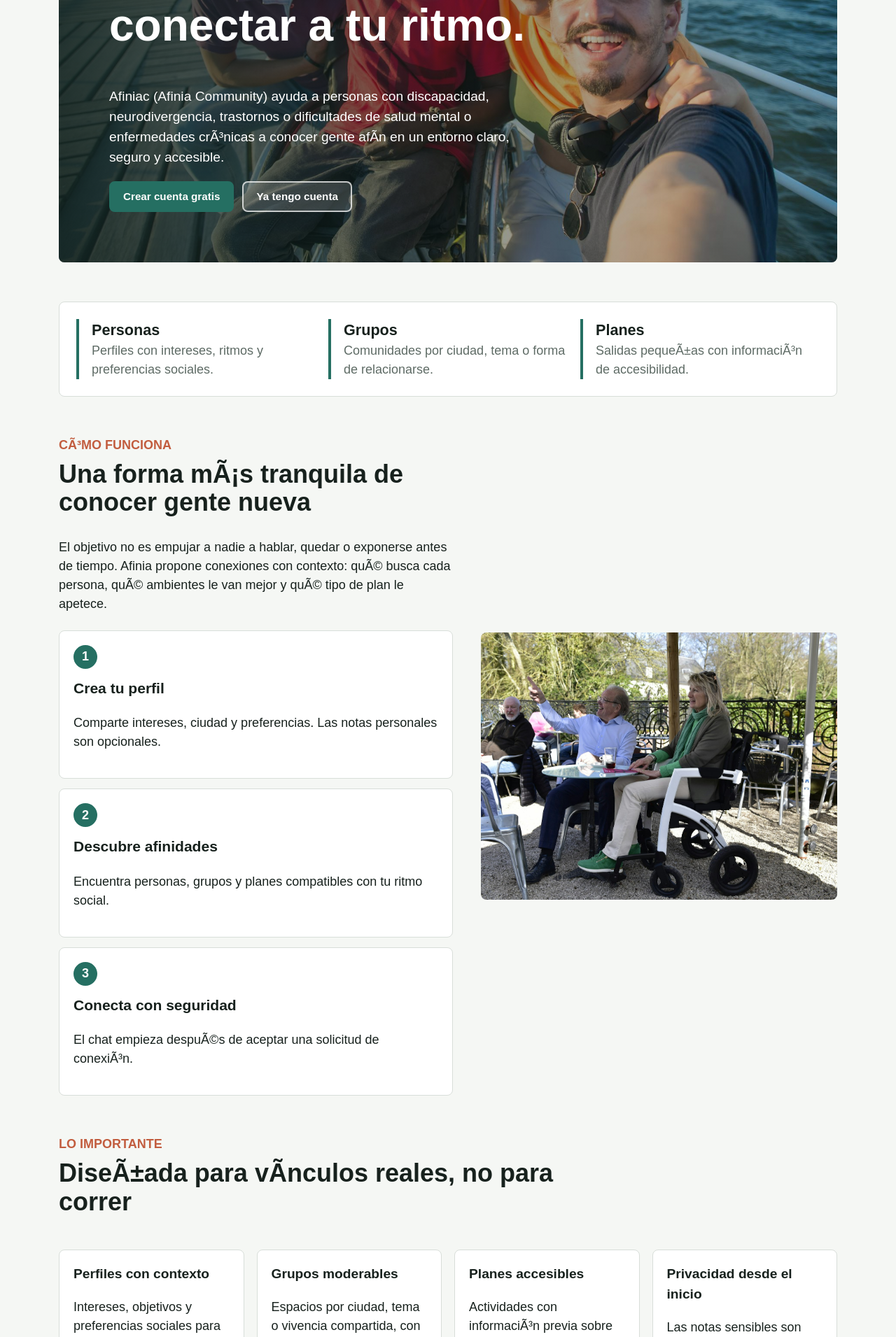
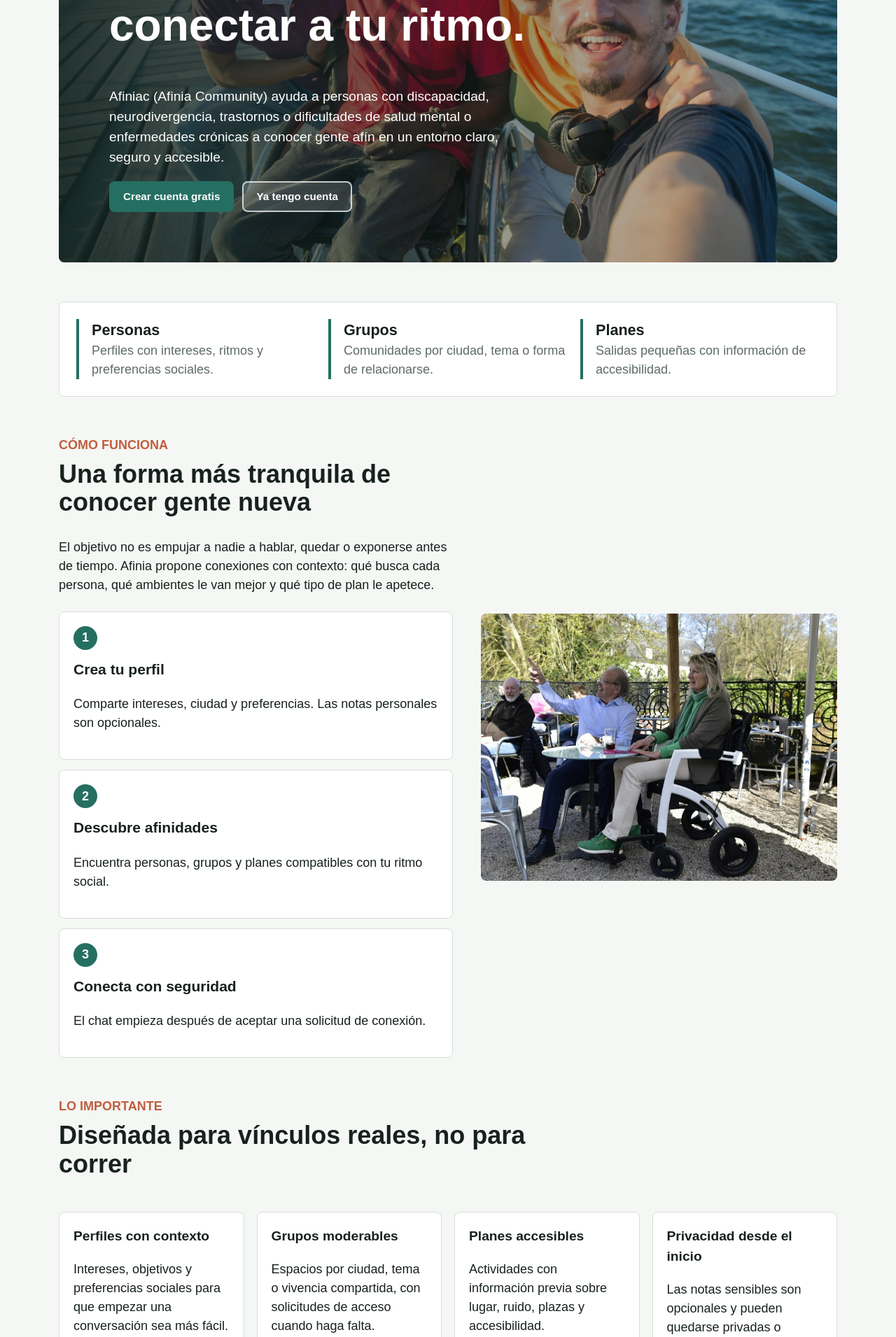
Before and after one commit to cristiandg79/Afinia, a Django app: page / in a window 1280 px wide. Shown: the part 366-2277 px from the top of the page at 70% size. Run offline with Django 4.2, Linux system fonts and the light colour scheme.

Commit message:
Corregir ortografia y textos codificados

```diff
--- a/accounts/management/commands/fill_random_profiles.py
+++ b/accounts/management/commands/fill_random_profiles.py
@@ -24,10 +24,10 @@
     ]
     bios = [
         'Me gusta conocer gente con calma, hablar primero y hacer planes sencillos.',
-        'Busco conversaciones honestas, planes tranquilos y personas con empatia.',
+        'Busco conversaciones honestas, planes tranquilos y personas con empatía.',
         'Me encantan los paseos, el cine, la música y los cafés largos.',
         'Estoy aquí para conocer personas afines sin prisas y con respeto.',
-        'Valoro la comunicacion clara, el humor y los espacios accesibles.',
+        'Valoro la comunicación clara, el humor y los espacios accesibles.',
         'Prefiero empezar por chat y quedar cuando ambas personas estemos cómodas.',
         'Me apetecen planes pequeños, gente cercana y conversaciones naturales.',
         'Disfruto de los planes culturales, las tardes tranquilas y aprender cosas nuevas.',
--- a/accounts/models.py
+++ b/accounts/models.py
@@ -39,7 +39,7 @@
     class Smoker(models.TextChoices):
         NO = 'no', 'No'
         SOMETIMES = 'sometimes', 'A veces'
-        YES = 'yes', 'Si'
+        YES = 'yes', 'Sí'
         PREFER_NOT_SAY = 'prefer_not_say', 'Prefiero no decirlo'
 
     user = models.OneToOneField(settings.AUTH_USER_MODEL, on_delete=models.CASCADE, related_name='profile')
--- a/accounts/permissions.py
+++ b/accounts/permissions.py
@@ -25,7 +25,7 @@
     def wrapper(request, *args, **kwargs):
         if is_site_admin(request.user):
             return view_func(request, *args, **kwargs)
-        messages.error(request, 'No tienes permisos para acceder a moderacion.')
+        messages.error(request, 'No tienes permisos para acceder a moderación.')
         return redirect('dashboard')
 
     return wrapper
--- a/accounts/views.py
+++ b/accounts/views.py
@@ -519,7 +519,7 @@
             (Profile.Sex.WOMAN, 'Mujeres'),
             (Profile.Sex.MAN, 'Hombres'),
         ],
-        'orientation_choices': [('', 'Cualquier orientaciÃ³n'), *Profile.Orientation.choices],
+        'orientation_choices': [('', 'Cualquier orientación'), *Profile.Orientation.choices],
         'situation_choices': HEALTH_CONTEXT_CHOICES,
     })
 
@@ -596,7 +596,7 @@
             connection.status = Connection.Status.ACCEPTED
             connection.save()
             get_or_create_private_conversation(request.user, target)
-            messages.success(request, 'Hay conexiÃ³n mutua. Ya podÃ©is hablar.')
+            messages.success(request, 'Hay conexión mutua. Ya podéis hablar.')
         else:
             from messaging.notifications import notify_user
 
@@ -615,7 +615,7 @@
     if not url_has_allowed_host_and_scheme(next_url, allowed_hosts={request.get_host()}):
         next_url = receiver.profile.get_absolute_url()
     if receiver == request.user:
-        messages.info(request, 'Ese eres tÃº.')
+        messages.info(request, 'Ese eres tú.')
         return redirect('dashboard')
     if users_are_blocked(request.user, receiver):
         messages.info(request, 'No puedes solicitar conectar con un usuario bloqueado.')
@@ -762,7 +762,7 @@
     for photo in publication.photos.all():
         photo.image.delete(save=False)
     publication.delete()
-    messages.success(request, 'Publicacion eliminada.')
+    messages.success(request, 'Publicación eliminada.')
     return redirect_after_moderation(request)
 
 
--- a/publications/models.py
+++ b/publications/models.py
@@ -31,7 +31,7 @@
         ordering = ['created_at']
 
     def __str__(self):
-        return f'Foto de publicacion {self.publication_id}'
+        return f'Foto de publicación {self.publication_id}'
 
 
 class PublicationLike(models.Model):
--- a/publications/views.py
+++ b/publications/views.py
@@ -74,7 +74,7 @@
             publication.save()
             for photo in form.cleaned_data.get('photos', []):
                 PublicationPhoto.objects.create(publication=publication, image=photo)
-            messages.success(request, 'Publicacion creada.')
+            messages.success(request, 'Publicación creada.')
             return redirect('publication_feed')
     else:
         form = PublicationForm()
--- a/templates/accounts/home.html
+++ b/templates/accounts/home.html
@@ -8,7 +8,7 @@
     <div class="landing-hero__content">
         <p class="eyebrow">Comunidad inclusiva</p>
         <h1>Amistad, citas y grupos para conectar a tu ritmo.</h1>
-        <p>Afiniac (Afinia Community) ayuda a personas con discapacidad, neurodivergencia, trastornos o dificultades de salud mental o enfermedades crÃ³nicas a conocer gente afÃ­n en un entorno claro, seguro y accesible.</p>
+        <p>Afiniac (Afinia Community) ayuda a personas con discapacidad, neurodivergencia, trastornos o dificultades de salud mental o enfermedades crónicas a conocer gente afín en un entorno claro, seguro y accesible.</p>
         <div class="actions">
             <a class="button" href="{% url 'signup' %}">Crear cuenta gratis</a>
             <a class="button light" href="{% url 'login' %}">Ya tengo cuenta</a>
@@ -27,15 +27,15 @@
     </div>
     <div>
         <strong>Planes</strong>
-        <span>Salidas pequeÃ±as con informaciÃ³n de accesibilidad.</span>
+        <span>Salidas pequeñas con información de accesibilidad.</span>
     </div>
 </section>
 
 <section class="landing-section split-section">
     <div>
-        <p class="eyebrow">CÃ³mo funciona</p>
-        <h2>Una forma mÃ¡s tranquila de conocer gente nueva</h2>
-        <p>El objetivo no es empujar a nadie a hablar, quedar o exponerse antes de tiempo. Afinia propone conexiones con contexto: quÃ© busca cada persona, quÃ© ambientes le van mejor y quÃ© tipo de plan le apetece.</p>
+        <p class="eyebrow">Cómo funciona</p>
+        <h2>Una forma más tranquila de conocer gente nueva</h2>
+        <p>El objetivo no es empujar a nadie a hablar, quedar o exponerse antes de tiempo. Afinia propone conexiones con contexto: qué busca cada persona, qué ambientes le van mejor y qué tipo de plan le apetece.</p>
         <div class="steps">
             <article>
                 <span>1</span>
@@ -50,24 +50,24 @@
             <article>
                 <span>3</span>
                 <h3>Conecta con seguridad</h3>
-                <p>El chat empieza despuÃ©s de aceptar una solicitud de conexiÃ³n.</p>
+                <p>El chat empieza después de aceptar una solicitud de conexión.</p>
             </article>
         </div>
     </div>
-    <img class="rounded-image" src="{% static 'img/landing-cafe.jpg' %}" alt="Personas conversando en una cafeterÃ­a accesible">
+    <img class="rounded-image" src="{% static 'img/landing-cafe.jpg' %}" alt="Personas conversando en una cafetería accesible">
 </section>
 
 <section class="landing-section">
     <div class="section-title">
         <div>
             <p class="eyebrow">Lo importante</p>
-            <h2>DiseÃ±ada para vÃ­nculos reales, no para correr</h2>
+            <h2>Diseñada para vínculos reales, no para correr</h2>
         </div>
     </div>
     <div class="feature-grid">
         <article class="feature">
             <h3>Perfiles con contexto</h3>
-            <p>Intereses, objetivos y preferencias sociales para que empezar una conversaciÃ³n sea mÃ¡s fÃ¡cil.</p>
+            <p>Intereses, objetivos y preferencias sociales para que empezar una conversación sea más fácil.</p>
         </article>
         <article class="feature">
             <h3>Grupos moderables</h3>
@@ -75,7 +75,7 @@
         </article>
         <article class="feature">
             <h3>Planes accesibles</h3>
-            <p>Actividades con informaciÃ³n previa sobre lugar, ruido, plazas y accesibilidad.</p>
+            <p>Actividades con información previa sobre lugar, ruido, plazas y accesibilidad.</p>
         </article>
         <article class="feature">
             <h3>Privacidad desde el inicio</h3>
@@ -88,7 +88,7 @@
     <div>
         <p class="eyebrow">Seguridad y calma</p>
         <h2>Un espacio pensado para sentirse con margen</h2>
-        <p>La primera versiÃ³n ya incluye solicitudes antes del chat, bloqueo, estados de grupo y panel de administraciÃ³n para moderar. El siguiente paso serÃ¡ reforzar reportes, verificaciÃ³n y reglas de comunidad.</p>
+        <p>La primera versión ya incluye solicitudes antes del chat, bloqueo, estados de grupo y panel de administración para moderar. El siguiente paso será reforzar reportes, verificación y reglas de comunidad.</p>
     </div>
     <div class="trust-list">
         <span>Solicitudes antes de conversar</span>
@@ -100,7 +100,7 @@
 
 <section class="landing-cta">
     <p class="eyebrow">Afinia</p>
-    <h2>Empieza con una conexiÃ³n pequeÃ±a. A veces basta con eso.</h2>
+    <h2>Empieza con una conexión pequeña. A veces basta con eso.</h2>
     <div class="actions">
         <a class="button" href="{% url 'signup' %}">Crear cuenta</a>
         <a class="button secondary" href="{% url 'login' %}">Entrar</a>
--- a/templates/accounts/profile_detail.html
+++ b/templates/accounts/profile_detail.html
@@ -21,7 +21,7 @@
                 {% if profile.age %}{{ profile.age }} años{% else %}Edad no indicada{% endif %}
                 {% if profile.sex %} - {{ profile.get_sex_display }}{% endif %}
             </p>
-            <p>{{ profile.bio|default:'Esta persona aún estÃ¡ completando su perfil.' }}</p>
+            <p>{{ profile.bio|default:'Esta persona aún está completando su perfil.' }}</p>
             </div>
         </div>
         {% if profile.user == user %}
--- a/templates/community/plan_form.html
+++ b/templates/community/plan_form.html
@@ -6,9 +6,9 @@
     <h1>{% if group %}Crear plan de grupo{% else %}Crear plan{% endif %}</h1>
     <p class="muted">
         {% if group %}
-            Este plan sera privado para {{ group.name }}. Se avisara en el Panel y en el chat del grupo.
+            Este plan será privado para {{ group.name }}. Se avisará en el Panel y en el chat del grupo.
         {% else %}
-            Incluye informacion de accesibilidad y el tipo de ambiente para que la gente pueda decidir con tranquilidad.
+            Incluye información de accesibilidad y el tipo de ambiente para que la gente pueda decidir con tranquilidad.
         {% endif %}
     </p>
     <form method="post" class="form-card">
--- a/templates/publications/feed.html
+++ b/templates/publications/feed.html
@@ -171,7 +171,7 @@
             </article>
         {% empty %}
             <div class="empty-state soft-panel">
-                <h2>Aun no hay publicaciones en el muro</h2>
+                <h2>Aún no hay publicaciones en el muro</h2>
                 <p class="muted">Cuando alguien publique, aparecera aqui.</p>
             </div>
         {% endfor %}
```
Also changed, not shown: accounts/management/commands/seed_demo_profiles.py (+8 -8 lines), templates/accounts/profile_delete.html (+6 -6 lines), templates/accounts/signup.html (+5 -5 lines), accounts/migrations/0009_alter_profile_smoker.py (added).
